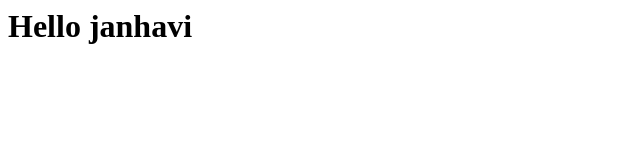
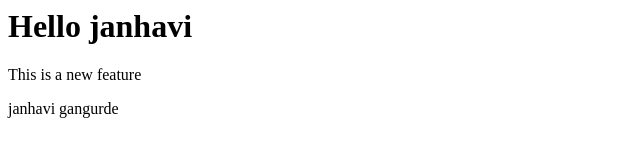
Before and after one commit to SAKSHI-beep427/localrepo, a plain HTML site: page Index.html in a window 1280 px wide. Shown: the whole page, without its empty margins (0-640 px from the left). Drawn offline with Linux system fonts and the light colour scheme.

Commit message:
Add new name

```diff
--- a/Index.html
+++ b/Index.html
@@ -1 +1,3 @@
 <h1>Hello janhavi</h1>
+<p>This is a new feature</p>
+<p>janhavi gangurde</p>
```
